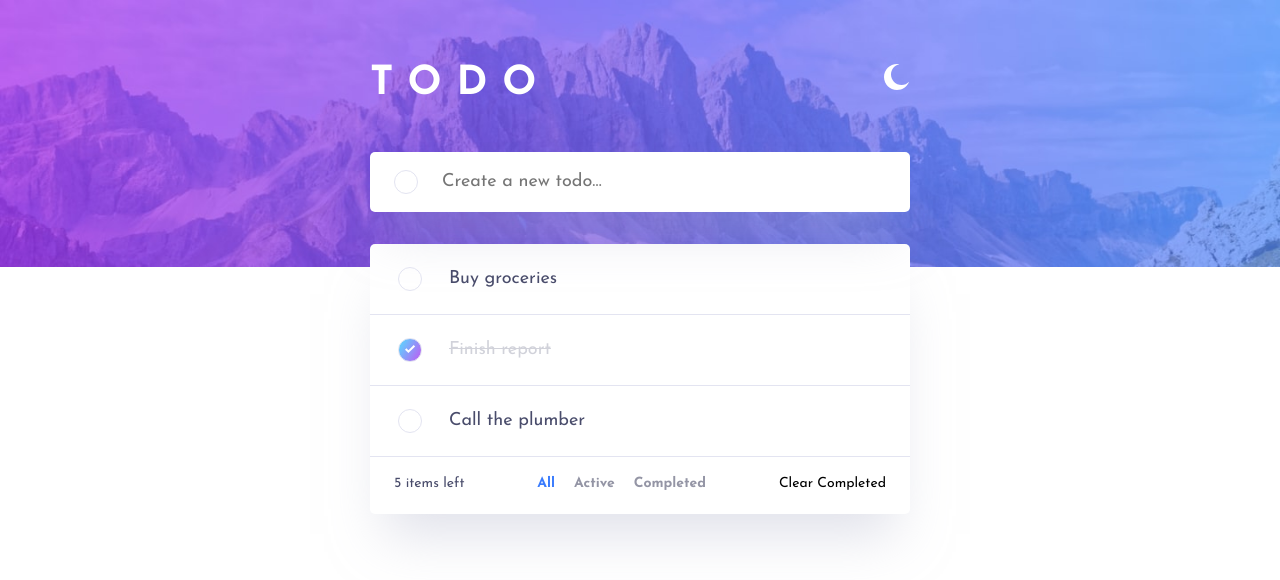
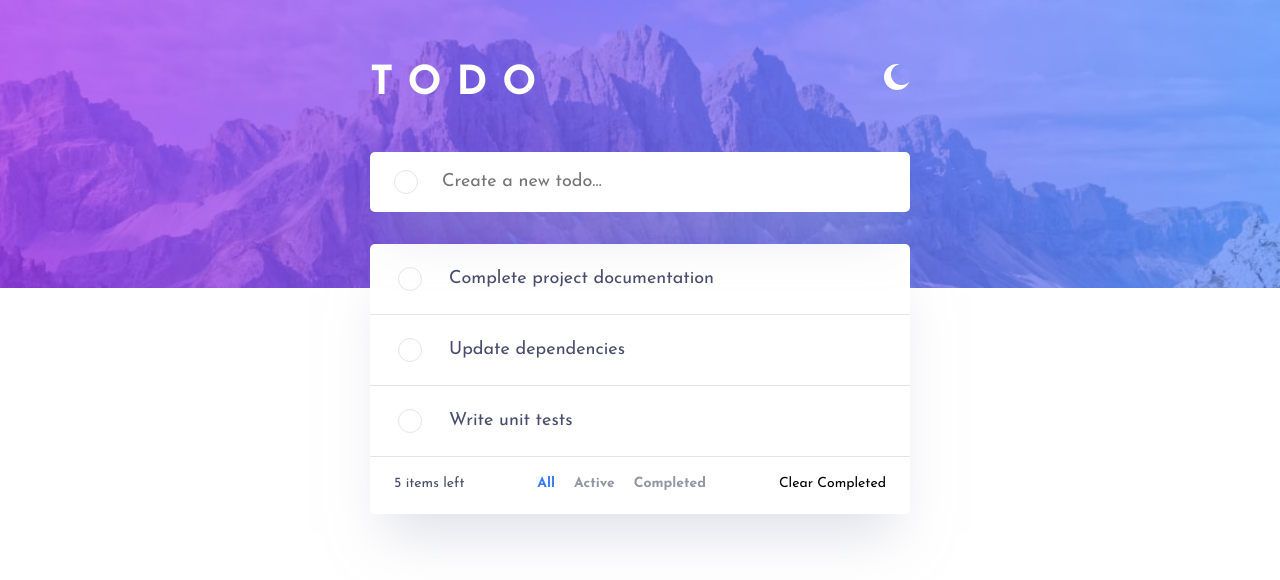
Before and after one commit to mattbegnoche/todo-app-parcel, a website built with Parcel: page src/index.html in a window 1280 px wide. Both pictures are taken after a click on the button "Clear Completed". Built offline with nearby package versions, Linux system fonts and the light colour scheme.

Commit message:
Updated JS

```diff
--- a/src/css/background.css
+++ b/src/css/background.css
@@ -6,12 +6,14 @@
 }
 
 /* Dark Theme using @media (prefers-color-scheme: dark) */
-@media (prefers-color-scheme: dark) {
+/* @media (prefers-color-scheme: dark) {
   .background {
     background-color: var(--color--navy-950, #171823);
   }
-}
+} */
 
 .background img {
+  object-fit: cover;
   width: 100%;
+  min-height: 18rem;
 }
--- a/src/css/variables.css
+++ b/src/css/variables.css
@@ -43,8 +43,8 @@
   --task--border-radius: 0.3125rem;
   --task--box-shadow: 0 35px 50px -15px rgba(194, 195, 214, 0.5);
   /* Dark Theme */
-  @media (prefers-color-scheme: dark) {
+  /* @media (prefers-color-scheme: dark) {
     --task--background-color: var(--color--navy-900);
     --task--box-shadow: 0 35px 50px -15px rgba(0, 0, 0, 0.5);
-  }
+  } */
 }
--- a/src/js/controller.js
+++ b/src/js/controller.js
@@ -1,3 +1,32 @@
-import appView from './view';
+import * as model from './model.js';
+import appView from './view.js';
 
-console.log(appView);
+const controlTasks = function () {
+  // Render Tasks
+  appView.renderTasks(model.state.tasks);
+};
+
+const controlFilter = function (e) {
+  const btn = e.target.closest('[data-filter]');
+  if (!btn || !btn.dataset) return;
+
+  const filter = btn.dataset.filter || 'all';
+
+  const tasks = model.getTasks(filter);
+
+  appView.renderTasks(tasks);
+  appView.updateActivefilter(filter);
+};
+
+const controlClearCompleted = function () {
+  const tasks = model.clearCompletedTasks();
+  appView.updateActivefilter('all');
+  appView.renderTasks(tasks);
+};
+
+const init = function () {
+  appView.addHandlerRender(controlTasks);
+  appView.addHandlerFilter(controlFilter);
+  appView.addHandlerClearCompleted(controlClearCompleted);
+};
+init();
--- a/src/js/model.js
+++ b/src/js/model.js
@@ -25,6 +25,11 @@ export const state = {
       text: 'Deploy to staging',
       completed: true,
     },
+    {
+      id: 6,
+      text: 'Share with your mom',
+      completed: true,
+    },
   ],
 };
 
@@ -32,10 +37,30 @@ export const getTasks = function (filter = 'all') {
   switch (filter) {
     case 'active':
       return state.tasks.filter(t => !t.completed);
-    case 'complete':
+    case 'completed':
       return state.tasks.filter(t => t.completed);
     case 'all':
     default:
       return [...state.tasks];
   }
 };
+
+export const updateTask = function (taskId, taskCompeletedStatus) {
+  const task = state.tasks.find(t => t.id === taskId);
+  if (!task) return 'No task found';
+  task.completed = taskCompeletedStatus;
+  return state.tasks;
+};
+
+export const deleteTask = function (taskId) {
+  const taskIndex = state.tasks.findIndex(t => t.id === taskId);
+  if (taskIndex === -1) return 'No task found';
+  state.tasks.splice(taskIndex, 1);
+  return state.tasks;
+};
+
+export const clearCompletedTasks = function () {
+  const incompleteTasks = state.tasks.filter(t => !t.completed);
+  state.tasks = incompleteTasks;
+  return state.tasks;
+};
--- a/src/js/view.js
+++ b/src/js/view.js
@@ -4,10 +4,68 @@ class AppView {
   _inputField = document.querySelector('.form__input');
   _taskList = document.querySelector('.tasks-list');
   _tasksCounter = document.querySelector('.tasks-counter');
-  _btnAll = document.querySelector('[data-filter="all"]');
-  _btnActive = document.querySelector('[data-filter="active"]');
-  _btnComplete = document.querySelector('[data-filter="complete"]');
+  _tasksOverview = document.querySelector('.tasks-overview');
+  _btnFilters = document.querySelectorAll('.btn__filter');
   _btnClearCompleted = document.querySelector('.btn__clear');
+  // _btnAll = document.querySelector('[data-filter="all"]');
+  // _btnActive = document.querySelector('[data-filter="active"]');
+  // _btnComplete = document.querySelector('[data-filter="complete"]');
+
+  addHandlerRender(handler) {
+    window.addEventListener('load', handler);
+  }
+
+  addHandlerFilter(handler) {
+    this._tasksOverview.addEventListener('click', handler);
+  }
+
+  addHandlerClearCompleted(handler) {
+    this._btnClearCompleted.addEventListener('click', handler);
+  }
+
+  renderTasks(data) {
+    const html = data.map(t => this._generateMarkUp(t)).join('');
+    this._clearTaskList();
+    this._taskList.insertAdjacentHTML('afterbegin', html);
+  }
+
+  updateActivefilter(filter) {
+    this._btnFilters.forEach(f => {
+      f.classList.remove('btn__filter--active');
+      if (f.dataset.filter === filter) f.classList.add('btn__filter--active');
+    });
+  }
+
+  _generateMarkUp(dataTask) {
+    return `
+            <li class="tasks-list__item">
+              <input type="checkbox" id="${dataTask.id}" name="${
+      dataTask.id
+    }" ${dataTask.completed ? 'checked' : ''} />
+              <label for="${dataTask.id}">${dataTask.text}</label>
+              <button class="btn__delete-task">
+                <svg
+                  xmlns="http://www.w3.org/2000/svg"
+                  width="18"
+                  height="18"
+                  viewBox="0 0 18 18"
+                  fill="none"
+                >
+                  <path
+                    fill-rule="evenodd"
+                    clip-rule="evenodd"
+                    d="M17.6777 0.707107L16.9706 0L8.83883 8.13173L0.707107 0L0 0.707107L8.13173 8.83883L0 16.9706L0.707106 17.6777L8.83883 9.54594L16.9706 17.6777L17.6777 16.9706L9.54594 8.83883L17.6777 0.707107Z"
+                    fill="#494C6B"
+                  />
+                </svg>
+              </button>
+            </li>
+    `;
+  }
+
+  _clearTaskList() {
+    this._taskList.innerHTML = '';
+  }
 }
 
 export default new AppView();
```
